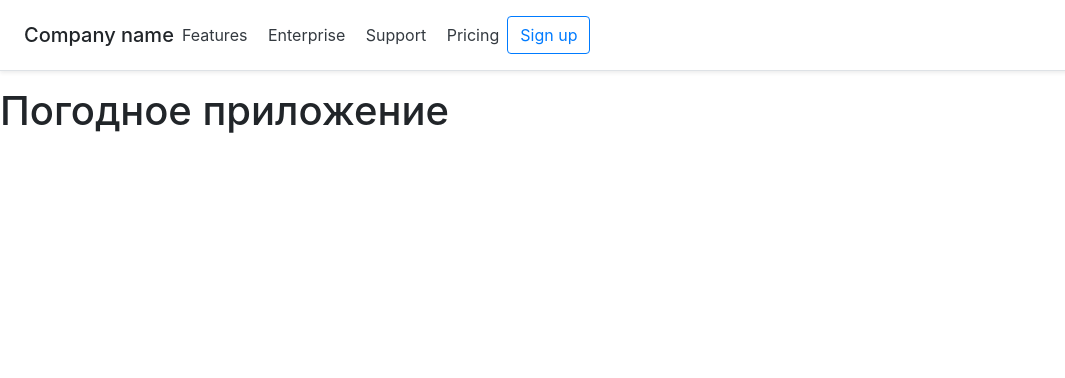
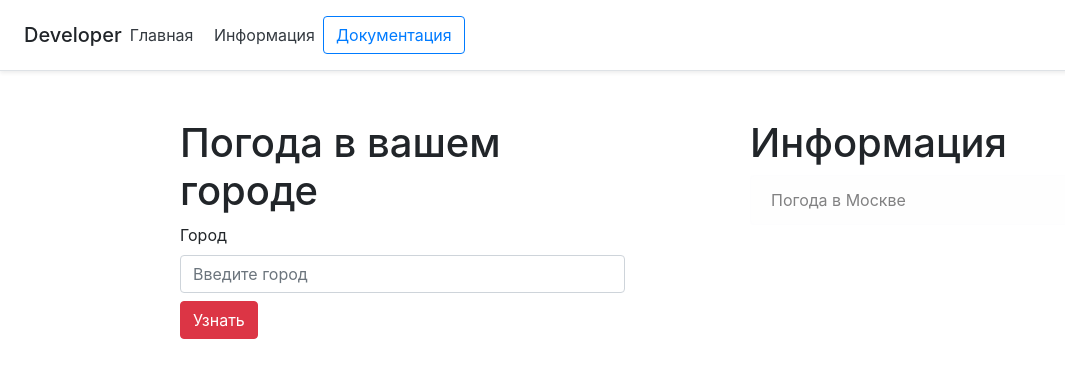
Before and after one commit to VladDevelops/WeatherApp, a Django app: page / in a window 1280 px wide. Shown: the top 378 px of the page, without its empty margins (0-1065 px from the left). Run offline with Django 3.2, Linux system fonts and the light colour scheme; some libraries are stand-ins or nearby versions.

Commit message:
index.html is changed

```diff
--- a/weather/templates/weather/index.html
+++ b/weather/templates/weather/index.html
@@ -9,15 +9,30 @@
 </head>
 <body>
   <header class="d-flex flex-column flex-md-row align-items-center p-3 px-md-4 mb-3 bg-white border-bottom shadow-sm">
-  <p class="h5 my-0 me-md-auto fw-normal">Company name</p>
+  <p class="h5 my-0 me-md-auto fw-normal">Developer</p>
   <nav class="my-2 my-md-0 me-md-3">
-    <a class="p-2 text-dark" href="#">Features</a>
-    <a class="p-2 text-dark" href="#">Enterprise</a>
-    <a class="p-2 text-dark" href="#">Support</a>
-    <a class="p-2 text-dark" href="#">Pricing</a>
+    <a class="p-2 text-dark" href="#">Главная</a>
+    <a class="p-2 text-dark" href="#">Информация</a>
   </nav>
-  <a class="btn btn-outline-primary" href="#">Sign up</a>
+  <a class="btn btn-outline-primary" href="#">Документация</a>
 </header>
-  <h1>Погодное приложение</h1>
+<div class="container mt-5 ">
+  <div class="row">
+    <div class="col-5 offset-1">
+      <h1>Погода в вашем городе</h1>
+      <form action="">
+        <label for="city">Город</label>
+        <input type="text" id="city" class="form-control" name="city" placeholder="Введите город">
+        <input type="submit" name="send" value="Узнать" class="mt-2 btn btn-danger">
+      </form>
+
+  </div>
+  <div class="col-4 offset-1">
+    <h1>Информация</h1>
+    <div class="alert alert-light">
+       Погода в Москве
+ <div>
+<div>
+
 </body>
 </html>
```
